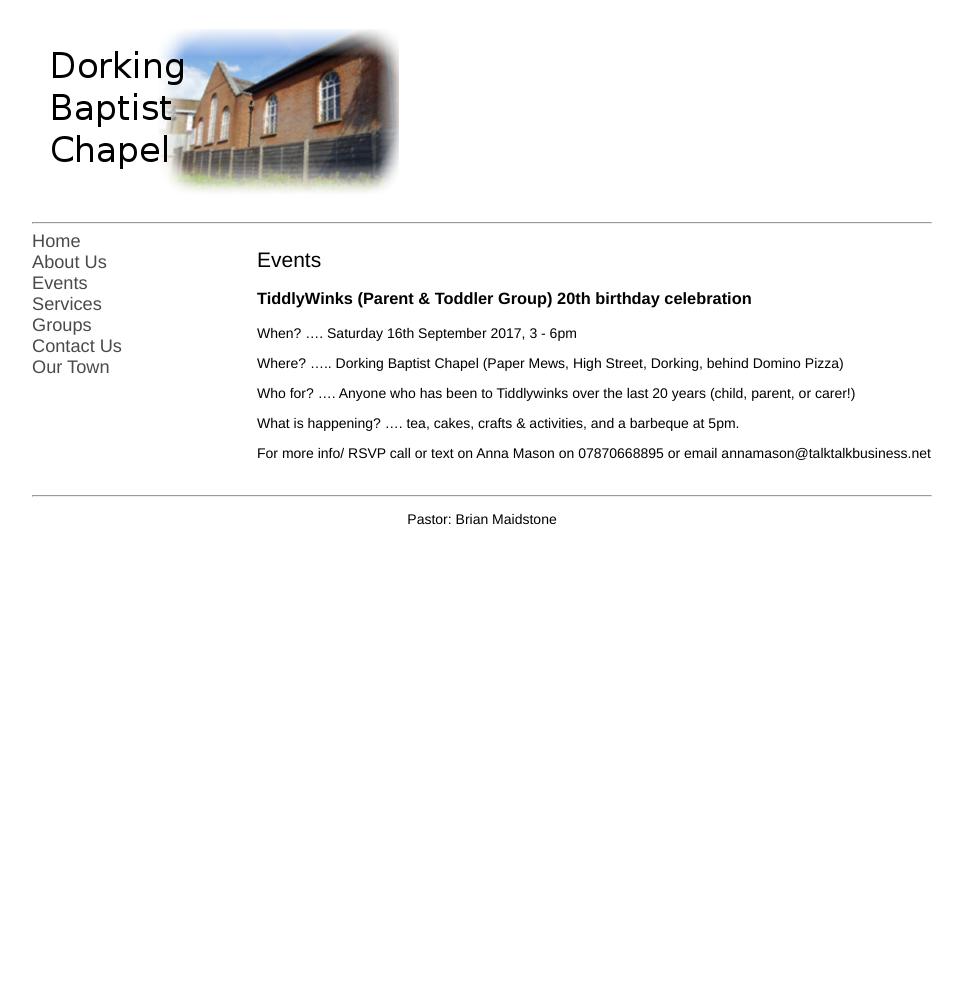
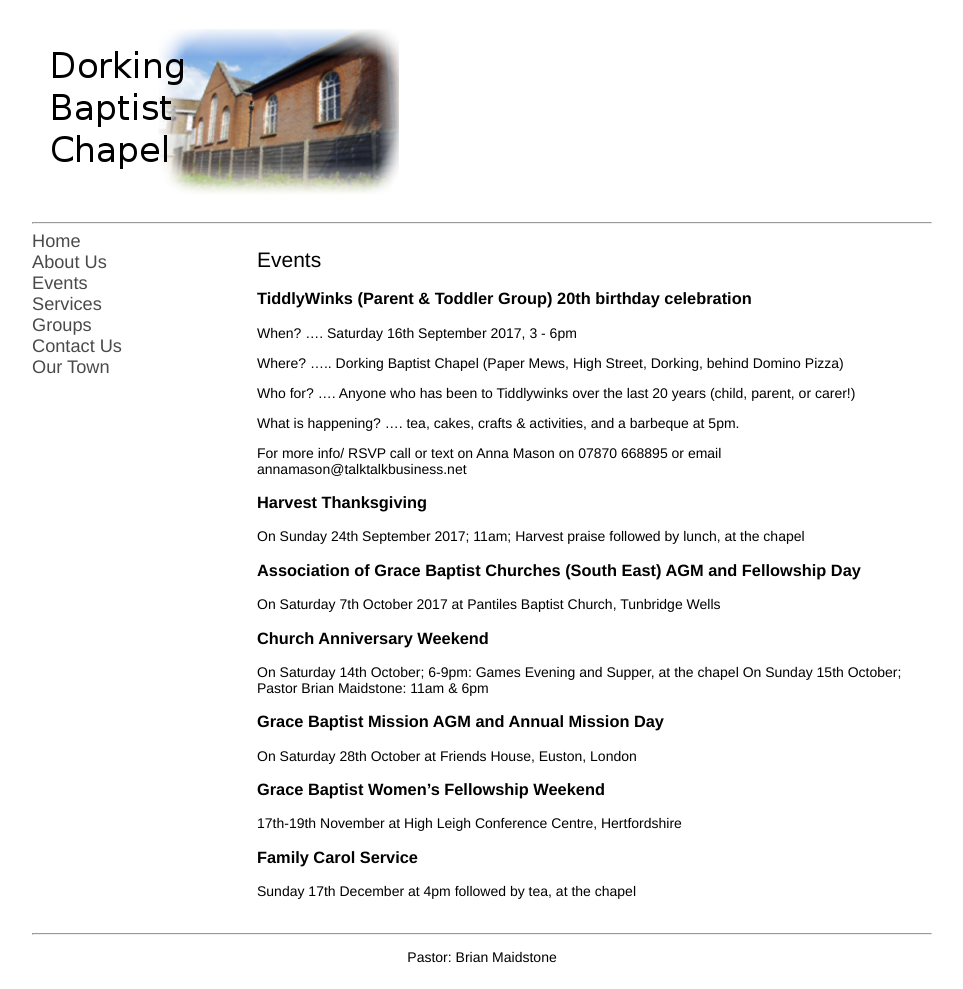
Before and after one commit to pandastreet/dorkingbaptistchapel.org.uk, a Jekyll site: the page built from events.md, in a window 1280 px wide. Shown: the whole page, without its empty margins (158-1121 px from the left). Built offline with Jekyll 4.4.1, drawn with Linux system fonts in a browser that asks for light colours; our own code applies the rules of GitHub Pages for plain Markdown files; before the commit the page ends 900 px from its top, so only the background shows below that.

Commit message:
Update events.md

```diff
--- a/events.md
+++ b/events.md
@@ -13,4 +13,23 @@ Who for? .... Anyone who has been to Tiddlywinks over the last 20 years (child,
 
 What is happening? .... tea, cakes, crafts & activities, and a barbeque at 5pm.
 
-For more info/ RSVP call or text on Anna Mason on 07870668895 or email annamason@talktalkbusiness.net
+For more info/ RSVP call or text on Anna Mason on 07870 668895 or email annamason@talktalkbusiness.net
+
+### **Harvest Thanksgiving**
+On Sunday 24th September 2017; 11am;  Harvest praise followed by lunch, at the chapel
+
+### **Association of Grace Baptist Churches (South East) AGM and Fellowship Day**
+On Saturday 7th October 2017 at Pantiles Baptist Church, Tunbridge Wells
+
+### **Church Anniversary Weekend**
+On Saturday 14th October; 6-9pm: Games Evening and Supper, at the chapel
+On Sunday 15th October; Pastor Brian Maidstone: 11am & 6pm
+
+### **Grace Baptist Mission AGM and Annual Mission Day**
+On Saturday 28th October at Friends House, Euston, London
+
+### **Grace Baptist Women's Fellowship Weekend**
+17th-19th November at High Leigh Conference Centre, Hertfordshire
+
+### **Family Carol Service**
+Sunday 17th December at 4pm followed by tea, at the chapel
```
